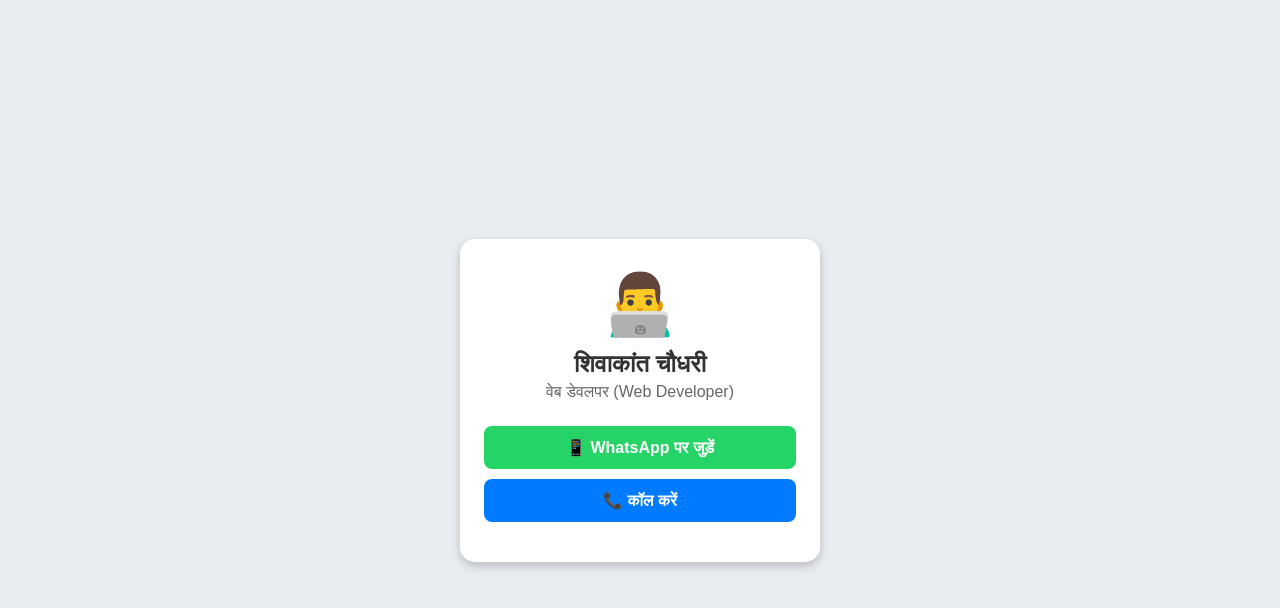
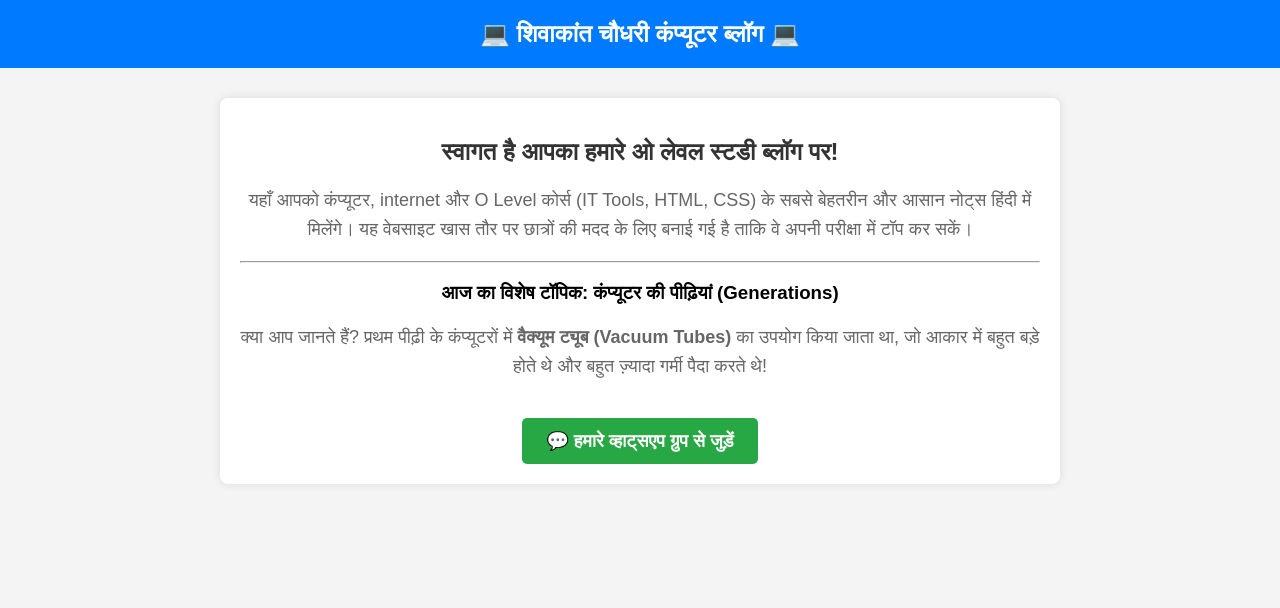
Before and after one commit to Shivakant1997/digitalcard, a plain HTML site: page index.html in a window 1280 px wide. Drawn offline with Linux system fonts and the light colour scheme.

Commit message:
Add initial HTML structure for computer notes blog

```diff
--- a/index.html
+++ b/index.html
@@ -3,66 +3,29 @@
 <head>
     <meta charset="UTF-8">
     <meta name="viewport" content="width=device-width, initial-scale=1.0">
-    <title>डिजिटल कार्ड - शिवाकांत चौधरी</title>
+    <title>शिवाकांत कंप्यूटर नोट्स</title>
     <style>
-        body {
-            font-family: Arial, sans-serif;
-            background-color: #e9ecef;
-            display: flex;
-            justify-content: center;
-            align-items: center;
-            height: 100vh;
-            margin: 0;
-        }
-        .card {
-            background: white;
-            padding: 30px 20px;
-            border-radius: 15px;
-            box-shadow: 0 4px 10px rgba(0,0,0,0.2);
-            text-align: center;
-            width: 320px;
-        }
-        .profile-img {
-            font-size: 60px;
-            margin-bottom: 10px;
-        }
-        h2 {
-            margin: 0;
-            color: #333;
-        }
-        p {
-            color: #666;
-            margin-top: 5px;
-            margin-bottom: 25px;
-        }
-        .btn {
-            display: block;
-            width: 90%;
-            padding: 12px;
-            margin: 10px auto;
-            text-decoration: none;
-            border-radius: 8px;
-            font-weight: bold;
-            color: white;
-        }
-        .btn-whatsapp {
-            background-color: #25D366; /* व्हाट्सएप का हरा रंग */
-        }
-        .btn-call {
-            background-color: #007bff; /* नीले रंग का कॉल बटन */
-        }
+        body { font-family: Arial, sans-serif; background-color: #f4f4f4; margin: 0; padding: 0; text-align: center; }
+        header { background-color: #007bff; color: white; padding: 20px; font-size: 24px; font-weight: bold; }
+        .container { max-width: 800px; margin: 30px auto; background: white; padding: 20px; border-radius: 8px; box-shadow: 0px 0px 10px rgba(0,0,0,0.1); }
+        h2 { color: #333; }
+        p { font-size: 18px; color: #666; line-height: 1.6; }
+        .btn { display: inline-block; padding: 12px 24px; background-color: #28a745; color: white; text-decoration: none; border-radius: 5px; font-size: 18px; margin-top: 20px; font-weight: bold; }
+        .btn:hover { background-color: #218838; }
     </style>
 </head>
 <body>
 
-    <div class="card">
-        <div class="profile-img">👨‍💻</div>
-        <h2>शिवाकांत चौधरी</h2>
-        <p>वेब डेवलपर (Web Developer)</p>
+    <header>💻 शिवाकांत चौधरी कंप्यूटर ब्लॉग 💻</header>
 
-        <a href="https://wa.me/9682204065" class="btn btn-whatsapp">📱 WhatsApp पर जुड़ें</a>
+    <div class="container">
+        <h2>स्वागत है आपका हमारे ओ लेवल स्टडी ब्लॉग पर!</h2>
+        <p>यहाँ आपको कंप्यूटर, internet और O Level कोर्स (IT Tools, HTML, CSS) के सबसे बेहतरीन और आसान नोट्स हिंदी में मिलेंगे। यह वेबसाइट खास तौर पर छात्रों की मदद के लिए बनाई गई है ताकि वे अपनी परीक्षा में टॉप कर सकें।</p>
+        <hr>
+        <h3>आज का विशेष टॉपिक: कंप्यूटर की पीढ़ियां (Generations)</h3>
+        <p>क्या आप जानते हैं? प्रथम पीढ़ी के कंप्यूटरों में <b>वैक्यूम ट्यूब (Vacuum Tubes)</b> का उपयोग किया जाता था, जो आकार में बहुत बड़े होते थे और बहुत ज़्यादा गर्मी पैदा करते थे!</p>
 
-        <a href="tel:+9682204065" class="btn btn-call">📞 कॉल करें</a>
+        <a href="https://wa.me/919096822065" class="btn" target="_blank">💬 हमारे व्हाट्सएप ग्रुप से जुड़ें</a>
     </div>
 
 </body>
```
